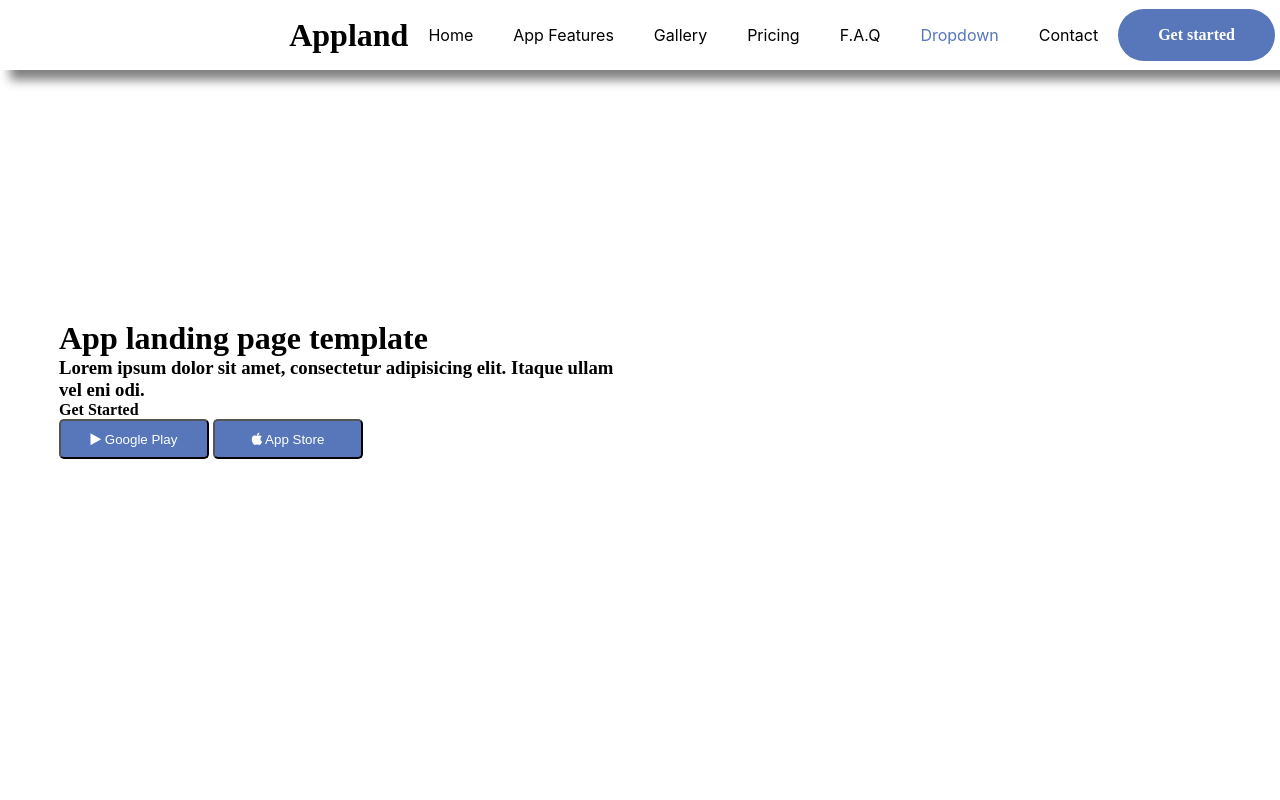
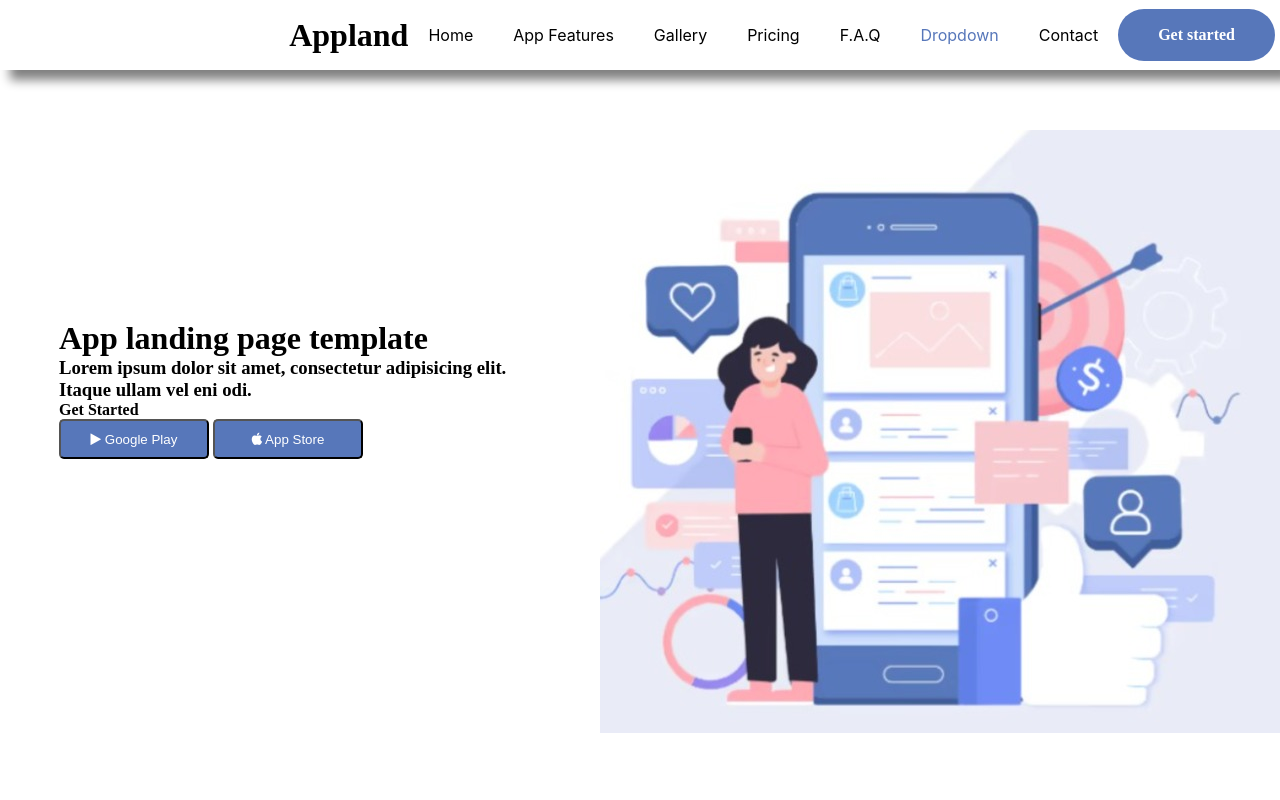
Before and after one commit to Taruwarsh/Fullstackpractical, a plain HTML site: page index.html in a window 1280 px wide. Drawn offline with Linux system fonts and the light colour scheme.

Commit message:
final commit5

```diff
--- a/index.html
+++ b/index.html
@@ -102,7 +102,7 @@
 
         </div>
         <div class="col2">
-            <img style="" src="./ig/WhatsApp Image 2021-11-18 at 9.22.42 AM.jpeg" alt="">
+            <img style="" src="./WhatsApp Image 2021-11-18 at 9.22.42 AM.jpeg" alt="">
         </div>
     </div>
 </body>
```
